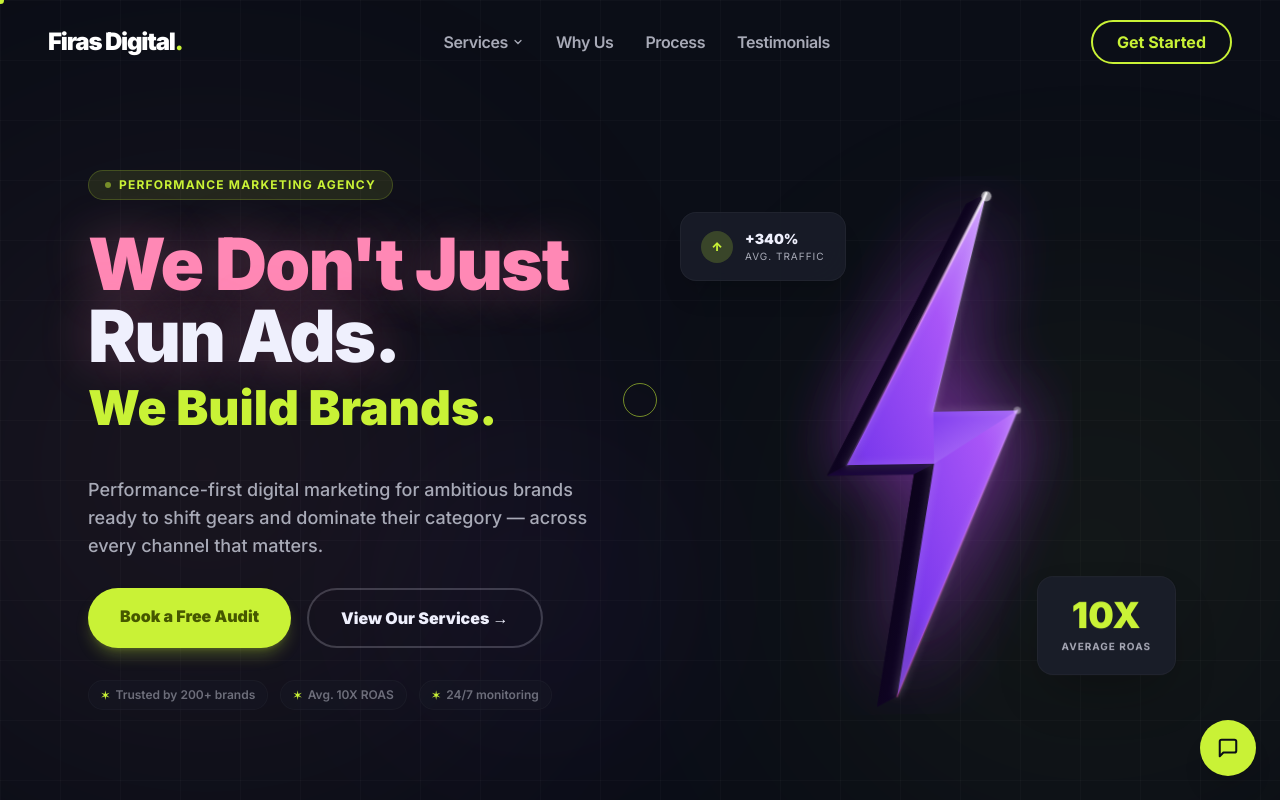
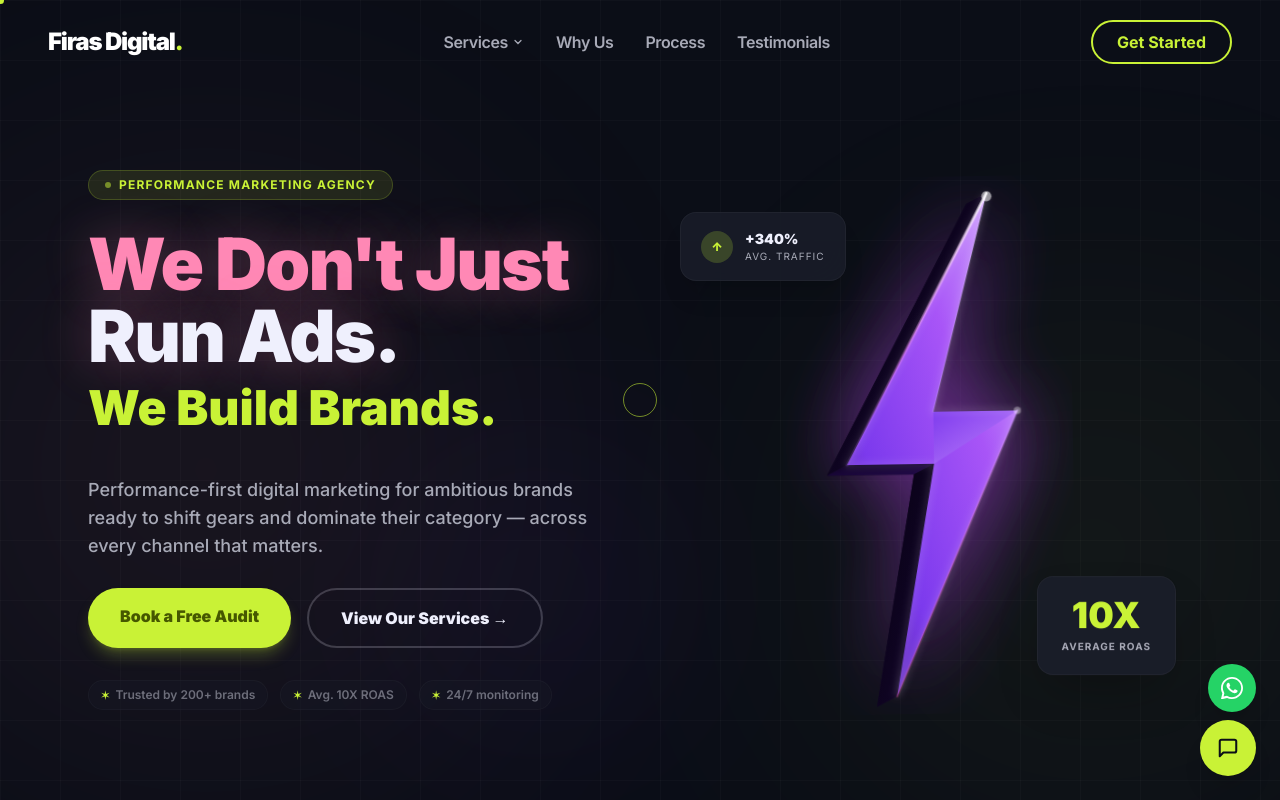
Before and after one commit to jameelaltaf/firasdigital.github.io, a Next.js app: page / in a window 1280 px wide. Shown: the top 800 px of the page. Built offline with nearby package versions, Linux system fonts and the light colour scheme.

Commit message:
Update ChatBot (WhatsApp button) and Navbar (dropdown hover fix)

```diff
--- a/components/ChatBot.tsx
+++ b/components/ChatBot.tsx
@@ -192,7 +192,6 @@
           className="flex flex-col rounded-2xl overflow-hidden shadow-2xl border border-outline-variant/20"
           style={{ height: "520px", background: "#0f1220" }}
         >
-          {/* Header */}
           <div className="flex items-center gap-3 px-5 py-4 bg-surface-container border-b border-outline-variant/10 flex-shrink-0">
             <div
               className="w-9 h-9 rounded-full flex items-center justify-center text-xs font-black flex-shrink-0"
@@ -209,7 +208,6 @@
             </div>
           </div>
 
-          {/* Messages */}
           <div className="flex-1 overflow-y-auto px-4 py-4 flex flex-col gap-4">
             {messages.map((msg) => (
               <div key={msg.id} className={`flex flex-col gap-2 ${msg.role === "user" ? "items-end" : "items-start"}`}>
@@ -244,7 +242,6 @@
                   </div>
                 )}
 
-                {/* Quick reply buttons */}
                 {msg.role === "bot" && msg.buttons && msg.buttons.length > 0 && (
                   <div className="ml-8 flex flex-wrap gap-2">
                     {msg.buttons.map((btn) => (
@@ -264,7 +261,6 @@
                   </div>
                 )}
 
-                {/* Link button */}
                 {msg.role === "bot" && msg.linkButton && (
                   <div className="ml-8">
                     <Link
@@ -281,7 +277,6 @@
             <div ref={messagesEndRef} />
           </div>
 
-          {/* Input */}
           <div className="flex items-center gap-2 px-4 py-3 border-t border-outline-variant/10 flex-shrink-0" style={{ background: "#0f1220" }}>
             <input
               ref={inputRef}
@@ -308,6 +303,21 @@
         </div>
       </div>
 
+      {/* WhatsApp quick-connect button */}
+      <a
+        href="https://wa.me/971500000000"
+        target="_blank"
+        rel="noopener noreferrer"
+        className="fixed bottom-[5.5rem] right-4 sm:right-6 z-[9991] w-12 h-12 rounded-full flex items-center justify-center shadow-xl transition-all hover:scale-110 active:scale-95"
+        style={{ background: "#25D366" }}
+        aria-label="Chat on WhatsApp"
+      >
+        <svg width="22" height="22" viewBox="0 0 24 24" fill="white" xmlns="http://www.w3.org/2000/svg">
+          <path d="M17.472 14.382c-.297-.149-1.758-.867-2.03-.967-.273-.099-.471-.148-.67.15-.197.297-.767.966-.94 1.164-.173.199-.347.223-.644.075-.297-.15-1.255-.463-2.39-1.475-.883-.788-1.48-1.761-1.653-2.059-.173-.297-.018-.458.13-.606.134-.133.298-.347.446-.52.149-.174.198-.298.298-.497.099-.198.05-.371-.025-.52-.075-.149-.669-1.612-.916-2.207-.242-.579-.487-.5-.669-.51-.173-.008-.371-.01-.57-.01-.198 0-.52.074-.792.372-.272.297-1.04 1.016-1.04 2.479 0 1.462 1.065 2.875 1.213 3.074.149.198 2.096 3.2 5.077 4.487.709.306 1.262.489 1.694.625.712.227 1.36.195 1.871.118.571-.085 1.758-.719 2.006-1.413.248-.694.248-1.289.173-1.413-.074-.124-.272-.198-.57-.347z"/>
+          <path d="M12 0C5.373 0 0 5.373 0 12c0 2.093.541 4.063 1.487 5.776L.057 23.7a.5.5 0 00.609.61l5.973-1.407A11.94 11.94 0 0012 24c6.627 0 12-5.373 12-12S18.627 0 12 0zm0 22a9.943 9.943 0 01-5.071-1.383l-.361-.214-3.742.882.888-3.706-.235-.375A9.945 9.945 0 012 12C2 6.477 6.477 2 12 2s10 4.477 10 10-4.477 10-10 10z"/>
+        </svg>
+      </a>
+
       {/* Toggle button */}
       <button
         onClick={() => setIsOpen((v) => !v)}
--- a/components/Navbar.tsx
+++ b/components/Navbar.tsx
@@ -63,9 +63,7 @@
             <span className="text-secondary group-hover:text-white transition-colors duration-300">.</span>
           </Link>
 
-          {/* Desktop links */}
           <ul className="hidden md:flex items-center gap-8">
-            {/* Services dropdown */}
             <li
               ref={servicesRef}
               className="relative"
@@ -94,12 +92,12 @@
                 <span className="absolute -bottom-1 left-0 w-0 h-0.5 bg-secondary transition-all group-hover:w-full" />
               </button>
 
-              {/* Dropdown panel */}
               <div
-                className={`absolute top-full left-1/2 -translate-x-1/2 mt-3 w-72 bg-surface-container-high border border-outline-variant/20 rounded-2xl shadow-2xl overflow-hidden transition-all duration-200 ${
+                className={`absolute top-full left-1/2 -translate-x-1/2 pt-3 w-72 transition-all duration-200 ${
                   servicesOpen ? "opacity-100 translate-y-0 pointer-events-auto" : "opacity-0 -translate-y-2 pointer-events-none"
                 }`}
               >
+              <div className="bg-surface-container-high border border-outline-variant/20 rounded-2xl shadow-2xl overflow-hidden">
                 <div className="p-2">
                   {serviceLinks.map((s) => (
                     <Link
@@ -122,6 +120,7 @@
                     View all services →
                   </Link>
                 </div>
+              </div>
               </div>
             </li>
 
@@ -147,32 +146,18 @@
             </Link>
           </div>
 
-          {/* Burger */}
           <button
             className="md:hidden flex flex-col gap-1.5 p-2"
             onClick={() => setMenuOpen(!menuOpen)}
             aria-label="Toggle navigation menu"
           >
-            <span
-              className={`block w-6 h-0.5 bg-white transition-all ${
-                menuOpen ? "rotate-45 translate-y-2" : ""
-              }`}
-            />
-            <span
-              className={`block w-6 h-0.5 bg-white transition-all ${
-                menuOpen ? "opacity-0 scale-x-0" : ""
-              }`}
-            />
-            <span
-              className={`block w-6 h-0.5 bg-white transition-all ${
-                menuOpen ? "-rotate-45 -translate-y-2" : ""
-              }`}
-            />
+            <span className={`block w-6 h-0.5 bg-white transition-all ${menuOpen ? "rotate-45 translate-y-2" : ""}`} />
+            <span className={`block w-6 h-0.5 bg-white transition-all ${menuOpen ? "opacity-0 scale-x-0" : ""}`} />
+            <span className={`block w-6 h-0.5 bg-white transition-all ${menuOpen ? "-rotate-45 -translate-y-2" : ""}`} />
           </button>
         </div>
       </nav>
 
-      {/* Mobile menu */}
       <div
         className={`fixed inset-0 bg-background z-40 flex items-center justify-center transition-transform duration-300 ${
           menuOpen ? "translate-x-0" : "translate-x-full"
```
